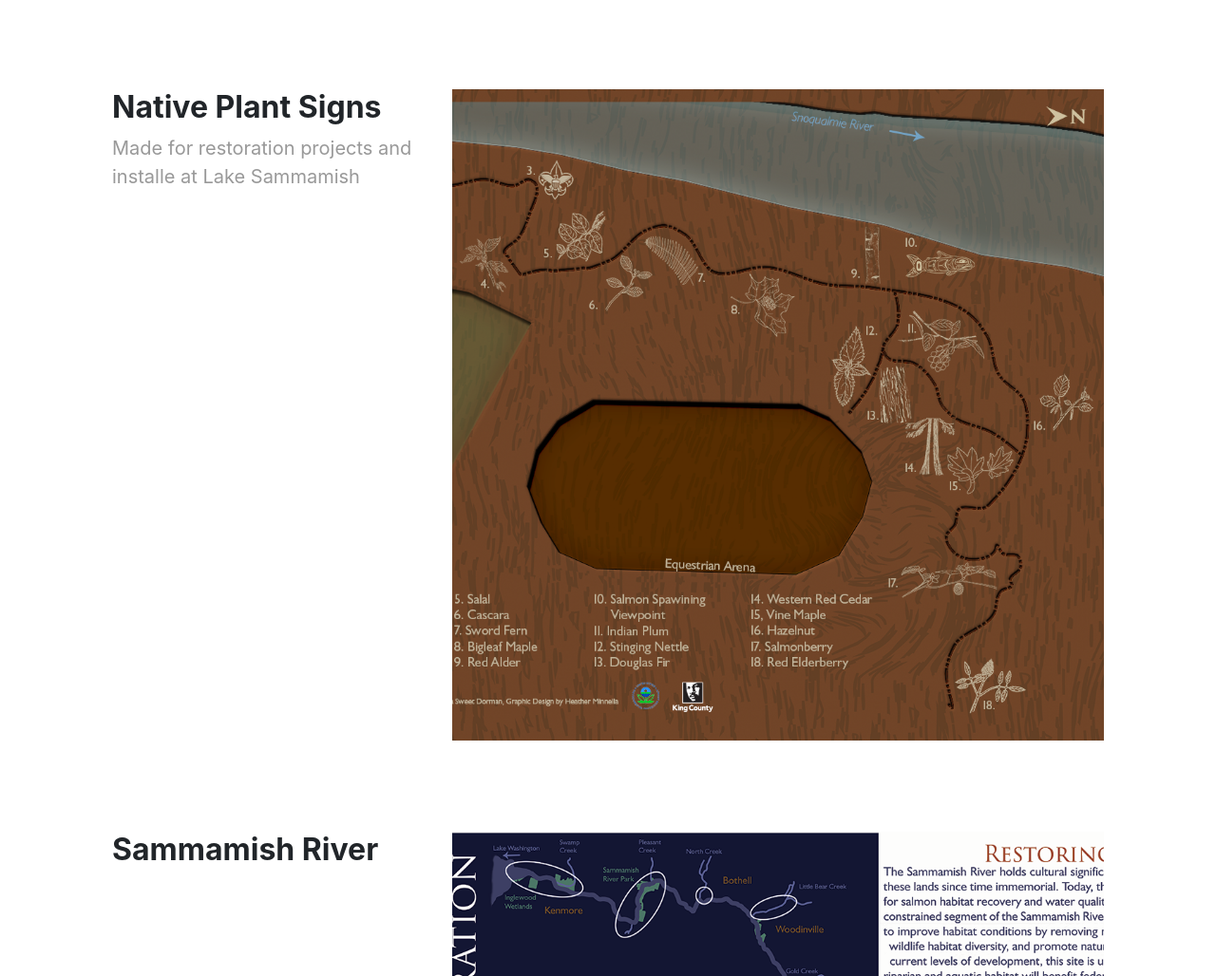
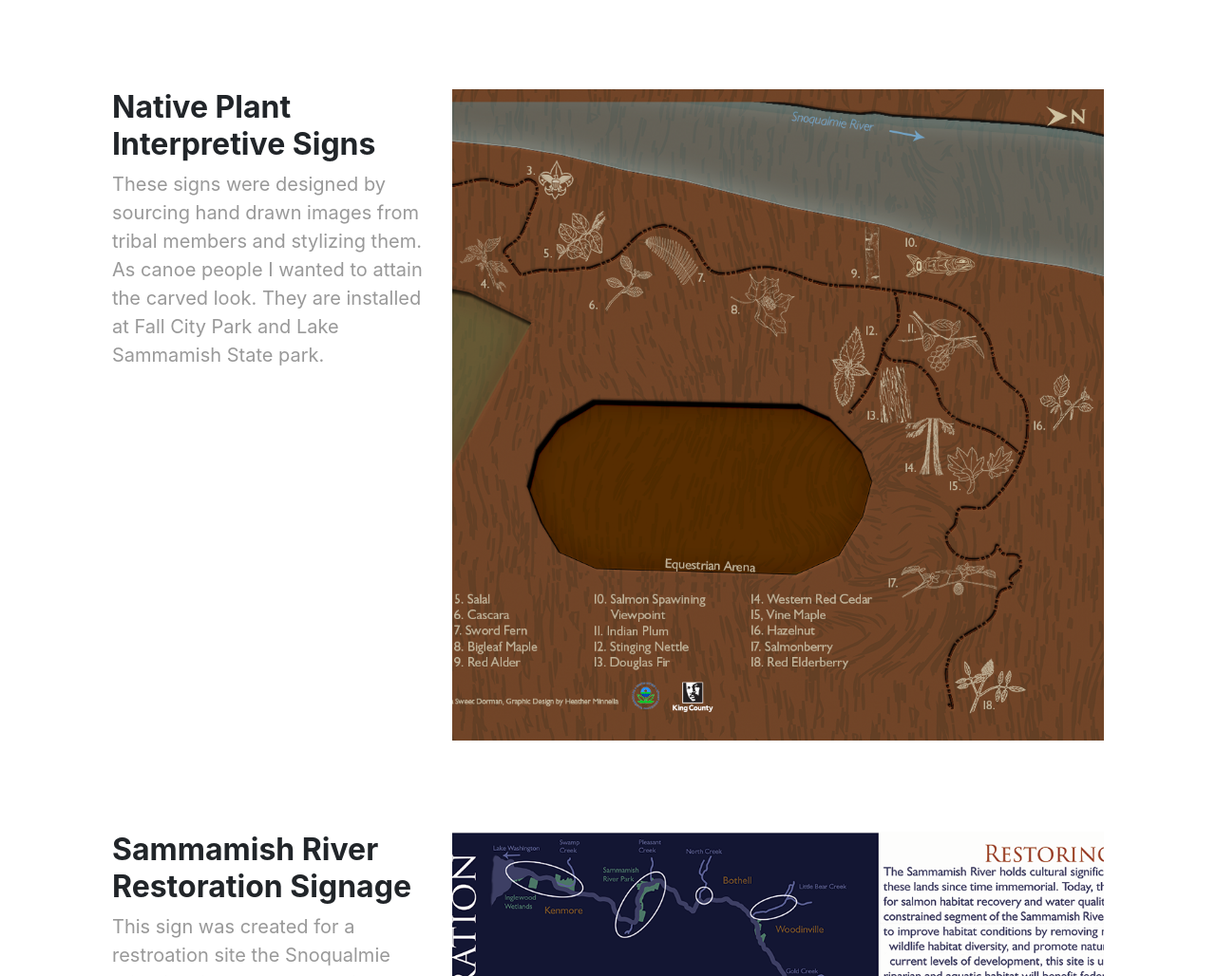
Before and after one commit to hminnella/hminnella.github.io, a plain HTML site: page portfolio.html in a window 1280 px wide. Shown: the part 1772-2800 px from the top of the page at 95% size. Drawn offline with nearby package versions, Linux system fonts and the light colour scheme.

Commit message:
Update portfolio.html
updating the portfolio descriptions

```diff
--- a/portfolio.html
+++ b/portfolio.html
@@ -45,7 +45,7 @@
 			<div class="col-md-4">
 				<h2 class="portfolio-title">Velo Ignis</h2>
 				<p class="portfolio-description">
-			Made up bicycle race through Washington and Oregon
+			In this map the terrain map was built from SRTM data along with landuse data. The race travels through the major volcanoes in Washington and Oregon and thus got the name Velo Ignis!
 				</p>
 			</div>
 			<div class="col-md-8">
@@ -74,9 +74,9 @@
     <div class="container p-5">
 		<div class="row">
 			<div class="col-md-4">
-				<h2 class="portfolio-title">Native Plant Signs</h2>
+				<h2 class="portfolio-title">Native Plant Interpretive Signs</h2>
 				<p class="portfolio-description">
-			Made for restoration projects and installe at Lake Sammamish
+			These signs were designed by sourcing hand drawn images from tribal members and stylizing them. As canoe people I wanted to attain the carved look. They are installed at Fall City Park and Lake Sammamish State park.
 				</p>
 			</div>
 			<div class="col-md-8">
@@ -89,9 +89,9 @@
     <div class="container p-5">
 		<div class="row">
 			<div class="col-md-4">
-				<h2 class="portfolio-title">Sammamish River</h2>
+				<h2 class="portfolio-title">Sammamish River Restoration Signage</h2>
 				<p class="portfolio-description">
-    			&nbsp;
+    			This sign was created for a restroation site the Snoqualmie Tribe implimented. It describes the historical and current presence of the Tribe. The drawings were sourced from Tribal members and the content was sourced by a team.
 				</p>
 			</div>
 			<div class="col-md-8">
```
